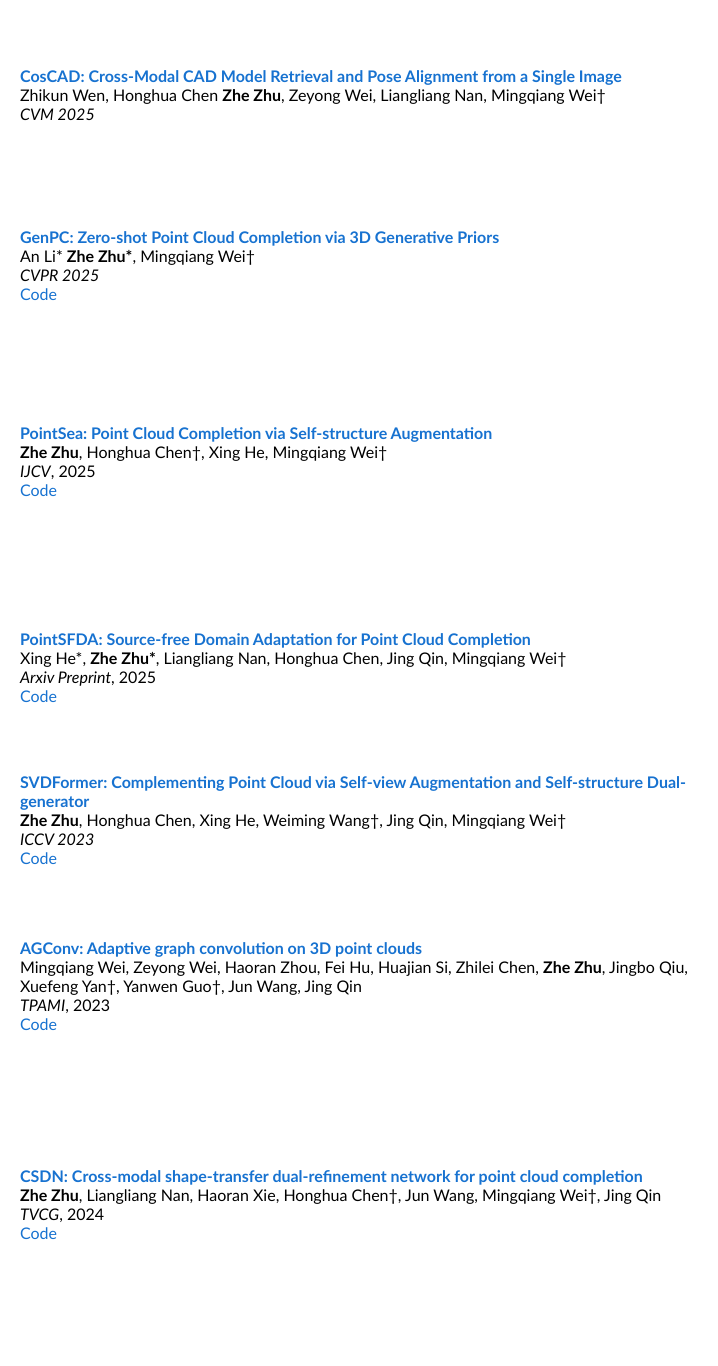
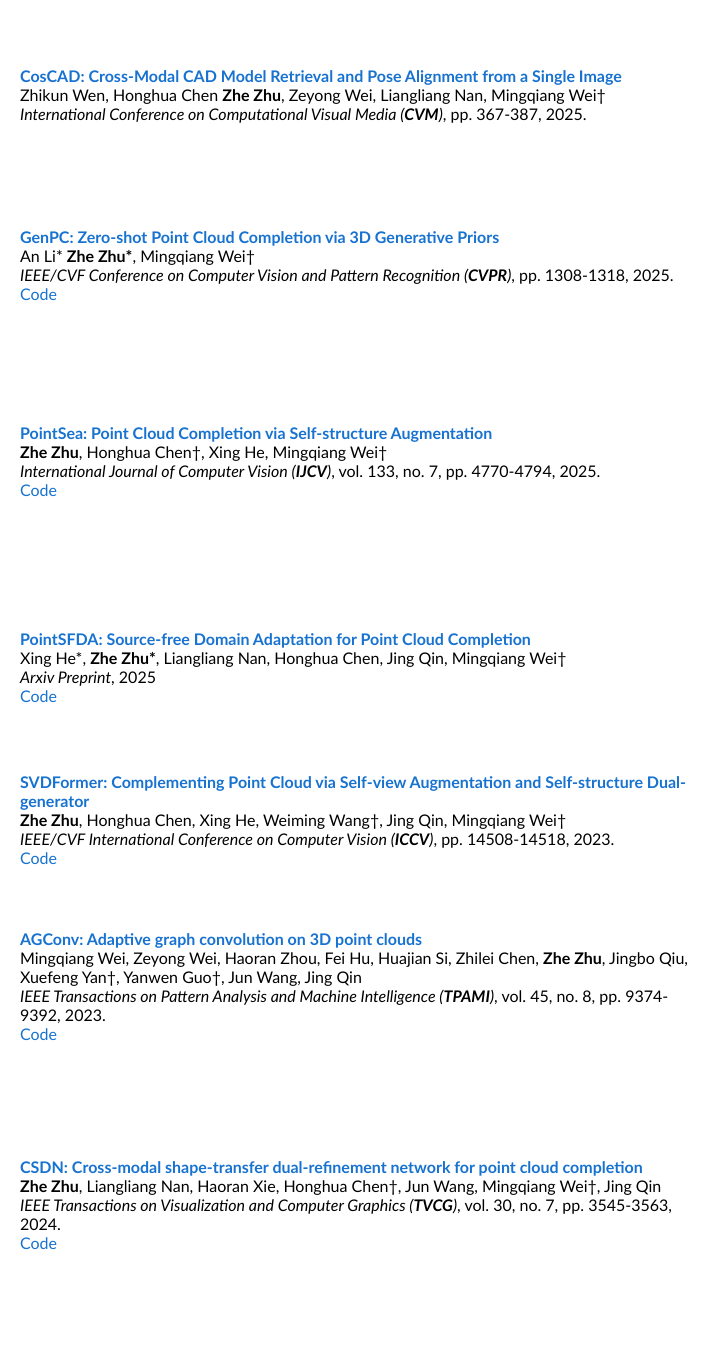
Before and after one commit to czvvd/homepage, a plain HTML site: page index.html in a window 1280 px wide. Shown: the part 1434-2800 px from the top of the page, 428-1146 px from the left. Drawn offline with Linux system fonts and the light colour scheme.

Commit message:
update pub info

```diff
--- a/index.html
+++ b/index.html
@@ -144,7 +144,7 @@
         <strong>Zhe Zhu</strong>,
         Mingqiang Wei
         <br>
-        <em>AAAI 2026</em>
+        <em>AAAI Conference on Artificial Intelligence (<strong>AAAI</strong>)</em>, 2026.
         <br>
         <a href="https://github.com/kizzyk/BridgeShape">Code</a>
         <p></p>
@@ -169,7 +169,7 @@
         <strong>Zhe Zhu</strong>,
         Mingqiang Wei†
         <br>
-        <em>ACMMM 2025</em>
+        <em>ACM International Conference on Multimedia (<strong>MM</strong>)</em>, pp. 8351-8359, 2025.
         <br>
         <!-- <a href="https://arxiv.org/pdf/2510.12493">Code</a> -->
         <p></p>
@@ -221,7 +221,7 @@
         Liangliang Nan,
         Mingqiang Wei†
         <br>
-        <em>CVM 2025</em>
+        <em>International Conference on Computational Visual Media (<strong>CVM</strong>)</em>, pp. 367-387, 2025.
         <br>
         <!-- <a href="https://arxiv.org/pdf/2508.11603?">Code</a> -->
         <p></p>
@@ -245,7 +245,7 @@
         <strong>Zhe Zhu*</strong>,
         Mingqiang Wei†
         <br>
-        <em>CVPR 2025</em>
+        <em>IEEE/CVF Conference on Computer Vision and Pattern Recognition (<strong>CVPR</strong>)</em>, pp. 1308-1318, 2025.
         <br>
         <a href="https://github.com/liannuaa/GenPC">Code</a>
         <p></p>
@@ -270,7 +270,7 @@
         Xing He,
         Mingqiang Wei†
         <br>
-        <em>IJCV</em>, 2025
+        <em> International Journal of Computer Vision (<strong>IJCV</strong>)</em>, vol. 133, no. 7, pp. 4770-4794, 2025.
         <br>
         <a href="https://github.com/czvvd/SVDFormer_PointSea">Code</a>
         <p></p>
@@ -324,7 +324,7 @@
         Jing Qin,
         Mingqiang Wei†
         <br>
-        <em>ICCV 2023</em>
+        <em>IEEE/CVF International Conference on Computer Vision (<strong>ICCV</strong>)</em>, pp. 14508-14518, 2023.
         <br>
         <a href="https://github.com/czvvd/SVDFormer_PointSea">Code</a>
         <p></p>
@@ -357,7 +357,7 @@
         Jun Wang,
         Jing Qin
         <br>
-        <em>TPAMI</em>, 2023
+        <em> IEEE Transactions on Pattern Analysis and Machine Intelligence (<strong>TPAMI</strong>)</em>, vol. 45, no. 8, pp. 9374-9392, 2023.
         <br>
         <a href="https://github.com/hrzhou2/AdaptConv-master">Code</a>
         <p></p>
@@ -385,7 +385,7 @@
         Mingqiang Wei†,
         Jing Qin
         <br>
-        <em>TVCG</em>, 2024
+        <em>IEEE Transactions on Visualization and Computer Graphics (<strong>TVCG</strong>)</em>, vol. 30, no. 7, pp. 3545-3563, 2024.
         <br>
         <a href="https://github.com/czvvd/CSDN">Code</a>
         <p></p>
```
Also changed, not shown: 1 other file.
